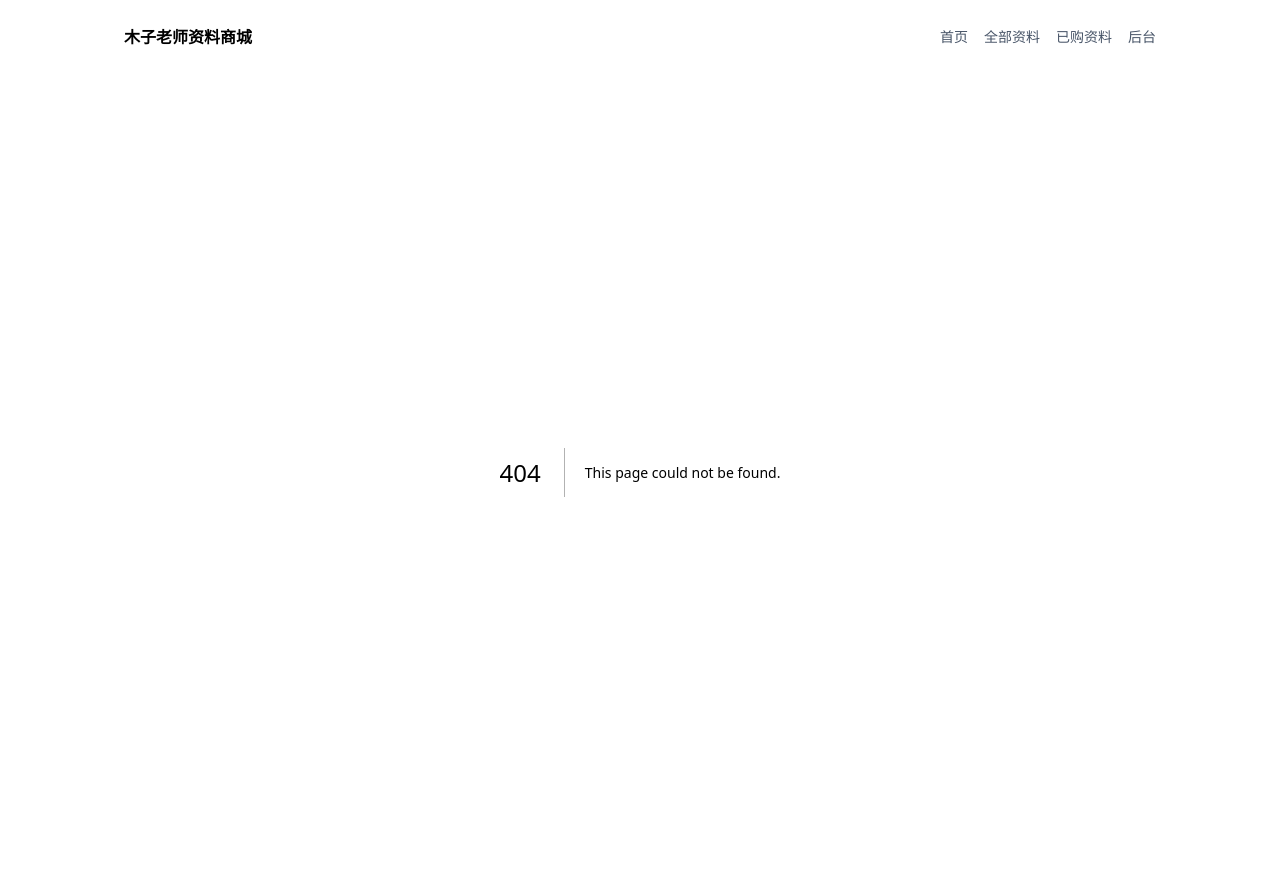
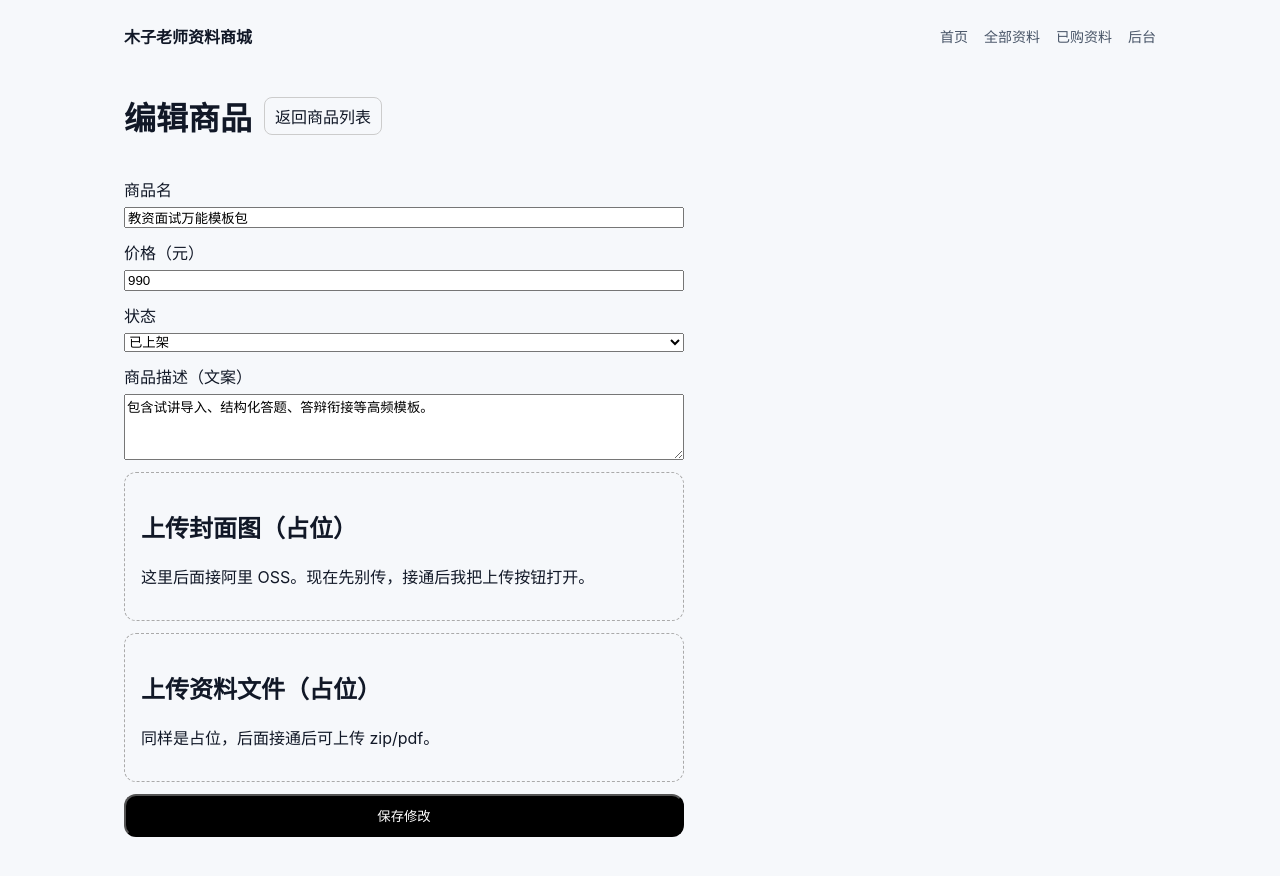
Before and after one commit to muzi2023/digital-material-store, a Next.js app: page /admin/products/1 in a window 1280 px wide. Before the commit this address had no page. Shown: the top 876 px of the page. Built offline with nearby package versions, Linux system fonts and the light colour scheme.

Commit message:
Add AdminProductEditPage fofeat: add admin edit product pager editing products

```diff
--- /dev/null
+++ b/app/admin/products/[id]/page.tsx
@@ -0,0 +1,13 @@
+import { notFound } from "next/navigation";
+import ProductForm from "../product-form";
+import { materials } from "@/lib/mock";
+
+export default function AdminProductEditPage({
+  params,
+}: {
+  params: { id: string };
+}) {
+  const product = materials.find((m) => m.id === params.id);
+  if (!product) return notFound();
+  return <ProductForm mode="edit" product={product as any} />;
+}
```
